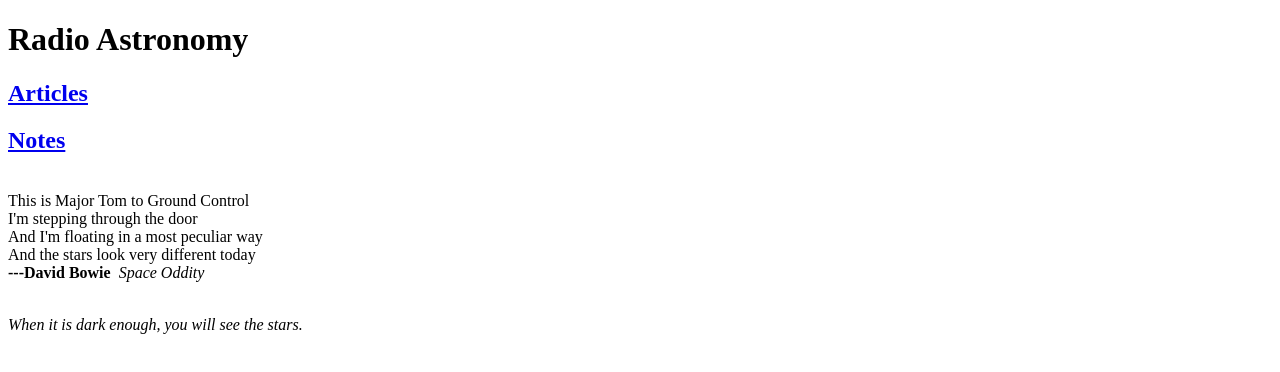
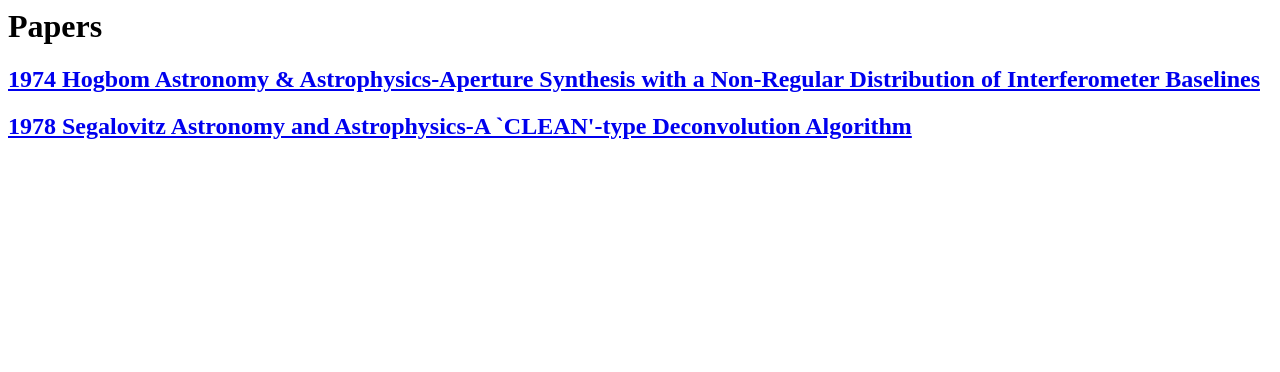
Before and after one commit to yliuid/astro.github.io, a plain HTML site: page index.html in a window 1280 px wide. Drawn offline with Linux system fonts and the light colour scheme.

Commit message:
Update index.html

```diff
--- a/index.html
+++ b/index.html
@@ -1,32 +1,22 @@
-<!DOCTYPE html>
+
 <html lang="en">
 <head>
   <meta charset="UTF-8">
   <meta name="viewport" content="width=device-width, initial-scale=1.0">
-  <title>Radio Astronomy</title>
+  <title>Deconvolution</title>
 </head>
 
 <body>
   <h1>
-  Radio Astronomy
+  Papers
   </h1>
 
 
-  <h2><a href="Web/articles.html">Articles</a></h2>
-  <h2><a href="Web/notes.html">Notes</a></h2>
+  <h2><a href="http://articles.adsabs.harvard.edu/pdf/1974A%26AS...15..417H">1974 Hogbom
+Astronomy & Astrophysics-Aperture Synthesis with a Non-Regular Distribution of Interferometer Baselines</a></h2>
+  <h2><a href="http://articles.adsabs.harvard.edu/pdf/1978A%26A....70..335S">1978 Segalovitz Astronomy and Astrophysics-A `CLEAN'-type Deconvolution Algorithm</a></h2>
 
-  <div>
-    <p>
-      <br />This is Major Tom to Ground Control
-      <br />I'm stepping through the door
-      <br />And I'm floating in a most peculiar way
-      <br />And the stars look very different today
-      <br /><strong>---David Bowie</strong>
-      <em>&nbspSpace Oddity</em>
-    </p>
-    <br />
-    <i>When it is dark enough, you will see the stars.</i>
-  </div>
+
 
 </body>
 </html>
```
